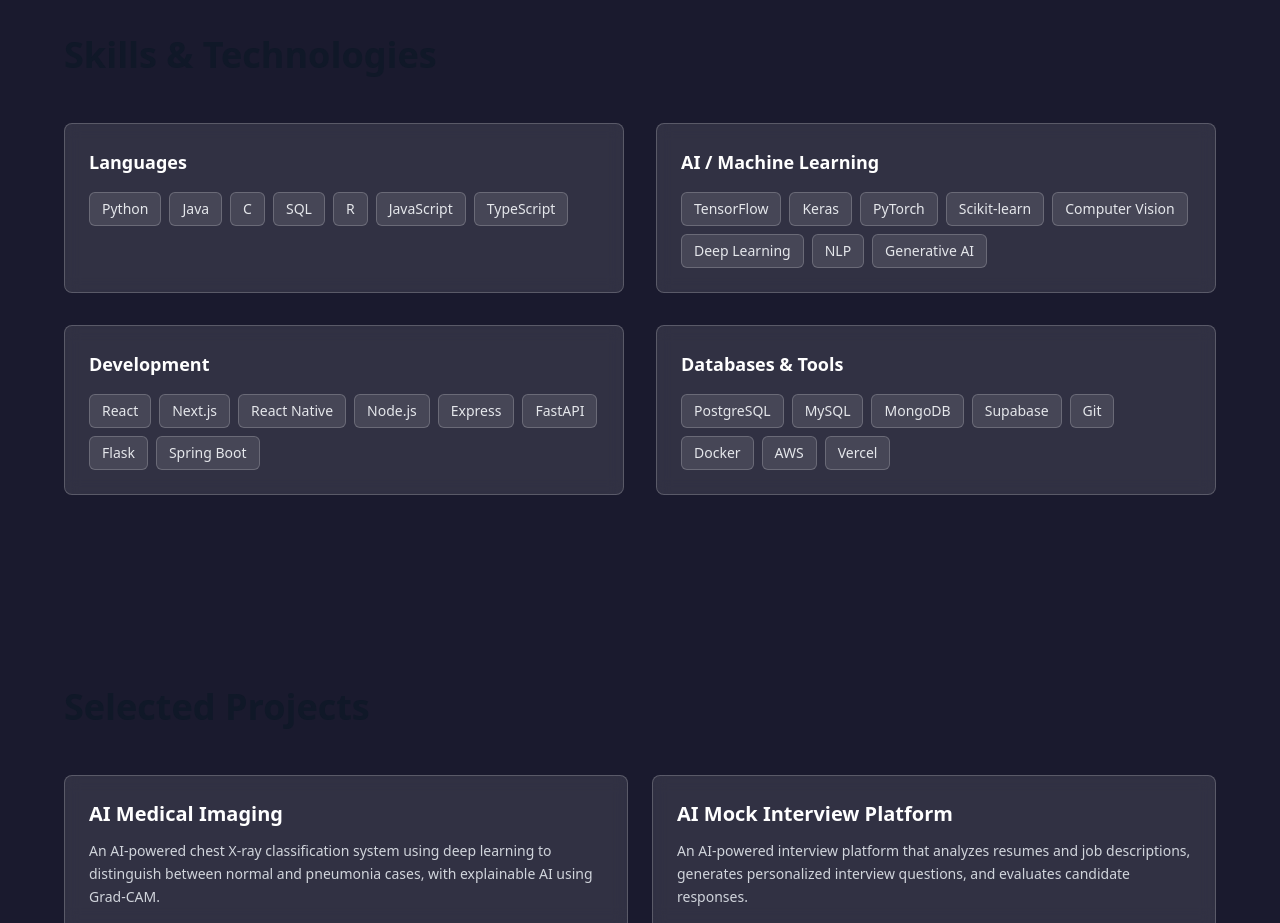
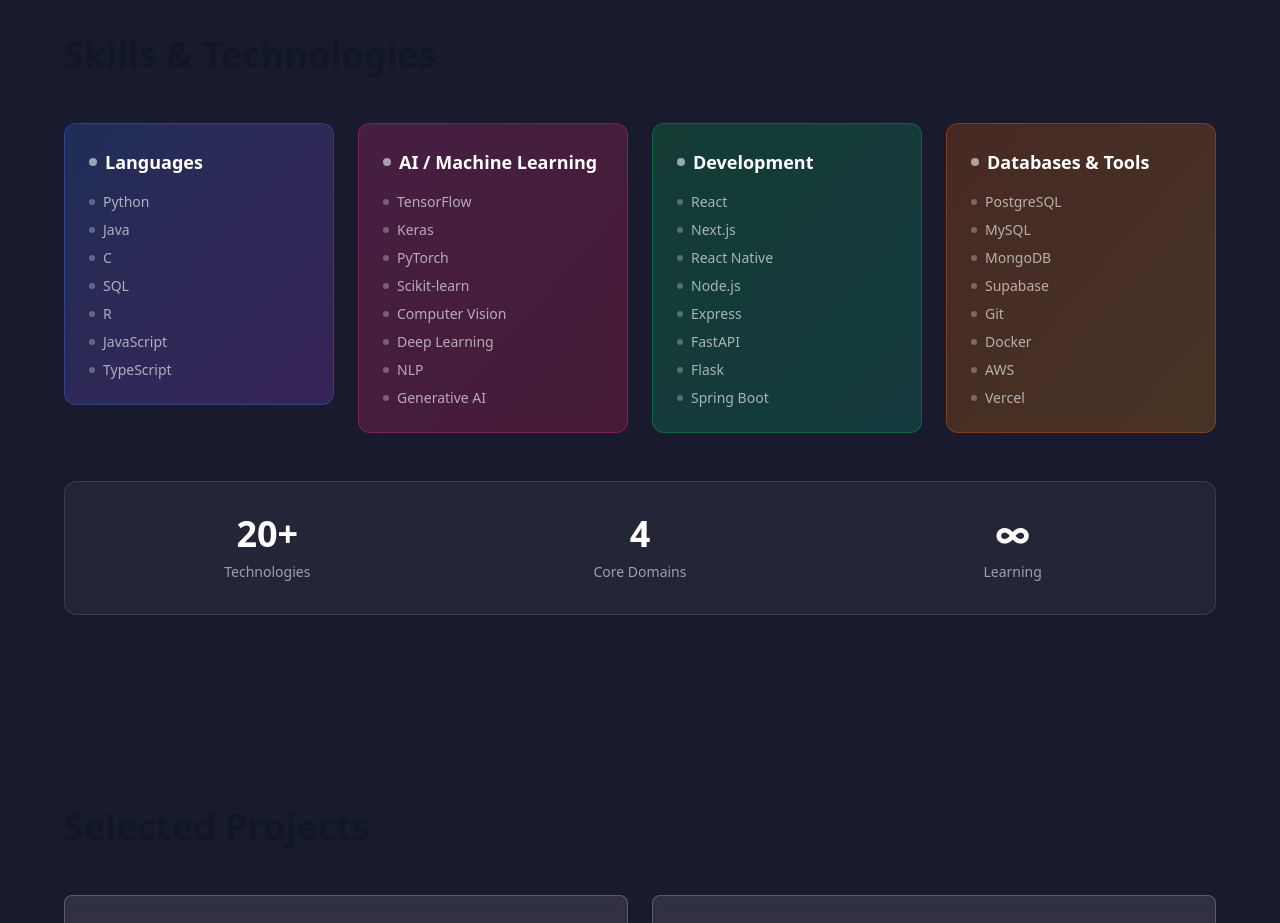
Before and after one commit to Vinisha-725/Portfolio-website, a Next.js app: page / in a window 1280 px wide. Shown: the part 1500-2423 px from the top of the page. Built offline with nearby package versions, Linux system fonts and the light colour scheme.

Commit message:
Update social links with actual URLs and redesign Skills section with innovative layout

```diff
--- a/src/components/Contact.tsx
+++ b/src/components/Contact.tsx
@@ -74,7 +74,7 @@
           </div>
 
           <button
-            onClick={() => (window.location.href = "mailto:your.email@example.com")}
+            onClick={() => (window.location.href = "mailto:vinisha.sahoo@gmail.com")}
             className="px-8 py-3 bg-white dark:bg-gray-800 text-gray-900 dark:text-white rounded-lg font-medium hover:bg-gray-100 dark:hover:bg-gray-700 transition-colors"
           >
             Get In Touch →
--- a/src/components/Skills.tsx
+++ b/src/components/Skills.tsx
@@ -1,8 +1,27 @@
+"use client";
+
 import SectionHeading from "./SectionHeading";
 import { skills } from "@/data/skills";
 import FadeIn from "./FadeIn";
+import { useState } from "react";
 
 export default function Skills() {
+  const [hoveredCategory, setHoveredCategory] = useState<string | null>(null);
+
+  const categoryColors = {
+    "Languages": "from-blue-500/20 to-purple-500/20",
+    "AI / Machine Learning": "from-pink-500/20 to-rose-500/20",
+    "Development": "from-green-500/20 to-emerald-500/20",
+    "Databases & Tools": "from-orange-500/20 to-amber-500/20",
+  };
+
+  const categoryBorders = {
+    "Languages": "border-blue-500/30",
+    "AI / Machine Learning": "border-pink-500/30",
+    "Development": "border-green-500/30",
+    "Databases & Tools": "border-orange-500/30",
+  };
+
   return (
     <section id="skills" className="py-24 px-6">
       <div className="max-w-6xl mx-auto">
@@ -10,25 +29,63 @@
           <SectionHeading>Skills & Technologies</SectionHeading>
         </FadeIn>
         <FadeIn delay={100}>
-          <div className="grid md:grid-cols-2 gap-8">
-            {skills.map((category) => (
-              <div key={category.category} className="bg-white/10 dark:bg-gray-900/50 backdrop-blur-sm rounded-lg p-6 border border-white/20 dark:border-gray-700">
-                <h3 className="text-lg font-semibold text-white dark:text-gray-100 mb-4">
+          <div className="grid md:grid-cols-2 lg:grid-cols-4 gap-6">
+            {skills.map((category, index) => (
+              <FadeIn key={category.category} delay={150 + index * 50}>
+                <div
+                  className={`group relative bg-gradient-to-br ${categoryColors[category.category as keyof typeof categoryColors]} backdrop-blur-sm rounded-xl p-6 border ${categoryBorders[category.category as keyof typeof categoryBorders]} hover:scale-105 transition-all duration-300 cursor-pointer overflow-hidden`}
+                  onMouseEnter={() => setHoveredCategory(category.category)}
+                  onMouseLeave={() => setHoveredCategory(null)}
+                >
+                  <div className="absolute inset-0 bg-white/5 opacity-0 group-hover:opacity-100 transition-opacity duration-300" />
+
+                  <h3 className="text-lg font-bold text-white mb-4 relative z-10 flex items-center gap-2">
+                    <span className="w-2 h-2 rounded-full bg-white/80 animate-pulse" />
                     {category.category}
                   </h3>
-                <div className="flex flex-wrap gap-2">
-                  {category.skills.map((skill) => (
-                    <span
+
+                  <div className="space-y-2 relative z-10">
+                    {category.skills.map((skill, skillIndex) => (
+                      <div
                         key={skill}
-                      className="px-3 py-1.5 bg-white/10 dark:bg-gray-800/60 text-gray-200 dark:text-gray-300 text-sm rounded-md border border-white/20 dark:border-gray-700"
+                        className="flex items-center gap-2 text-sm text-gray-200 group-hover:text-white transition-colors"
+                        style={{
+                          transitionDelay: `${skillIndex * 50}ms`,
+                          opacity: hoveredCategory === category.category ? 1 : 0.7,
+                          transform: hoveredCategory === category.category ? 'translateX(5px)' : 'translateX(0)',
+                        }}
                       >
+                        <span className="w-1.5 h-1.5 rounded-full bg-white/40" />
                         {skill}
-                    </span>
-                  ))}
-                </div>
                       </div>
                     ))}
                   </div>
+
+                  <div className="absolute bottom-0 left-0 right-0 h-1 bg-gradient-to-r from-transparent via-white/30 to-transparent opacity-0 group-hover:opacity-100 transition-opacity duration-300" />
+                </div>
+              </FadeIn>
+            ))}
+          </div>
+
+          {/* Skills Summary */}
+          <FadeIn delay={400}>
+            <div className="mt-12 bg-white/5 dark:bg-gray-900/30 backdrop-blur-sm rounded-xl p-8 border border-white/10 dark:border-gray-700">
+              <div className="grid md:grid-cols-3 gap-8 text-center">
+                <div>
+                  <div className="text-4xl font-bold text-white mb-2">20+</div>
+                  <div className="text-gray-400 text-sm">Technologies</div>
+                </div>
+                <div>
+                  <div className="text-4xl font-bold text-white mb-2">4</div>
+                  <div className="text-gray-400 text-sm">Core Domains</div>
+                </div>
+                <div>
+                  <div className="text-4xl font-bold text-white mb-2">∞</div>
+                  <div className="text-gray-400 text-sm">Learning</div>
+                </div>
+              </div>
+            </div>
+          </FadeIn>
         </FadeIn>
       </div>
     </section>
--- a/src/data/socials.ts
+++ b/src/data/socials.ts
@@ -7,17 +7,17 @@
 export const socials: SocialLink[] = [
   {
     name: "GitHub",
-    url: "https://github.com/yourusername",
+    url: "https://github.com/Vinisha-725",
     icon: "Github",
   },
   {
     name: "LinkedIn",
-    url: "https://linkedin.com/in/yourusername",
+    url: "https://www.linkedin.com/in/vinisha-sahoo/",
     icon: "Linkedin",
   },
   {
     name: "Email",
-    url: "mailto:your.email@example.com",
+    url: "mailto:vinisha.sahoo@gmail.com",
     icon: "Mail",
   },
 ];
```
Lines whose indentation alone changed are shown as unchanged.
